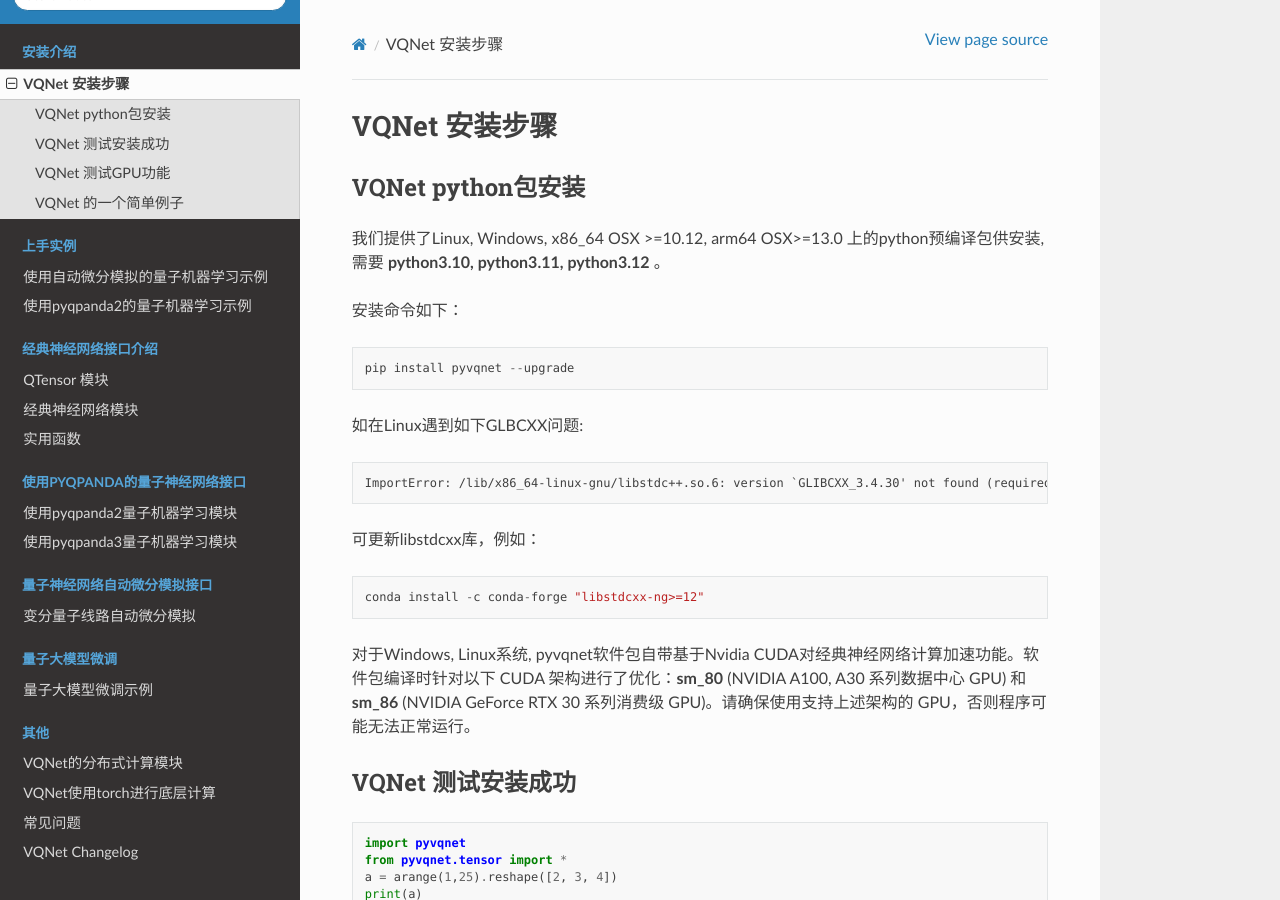
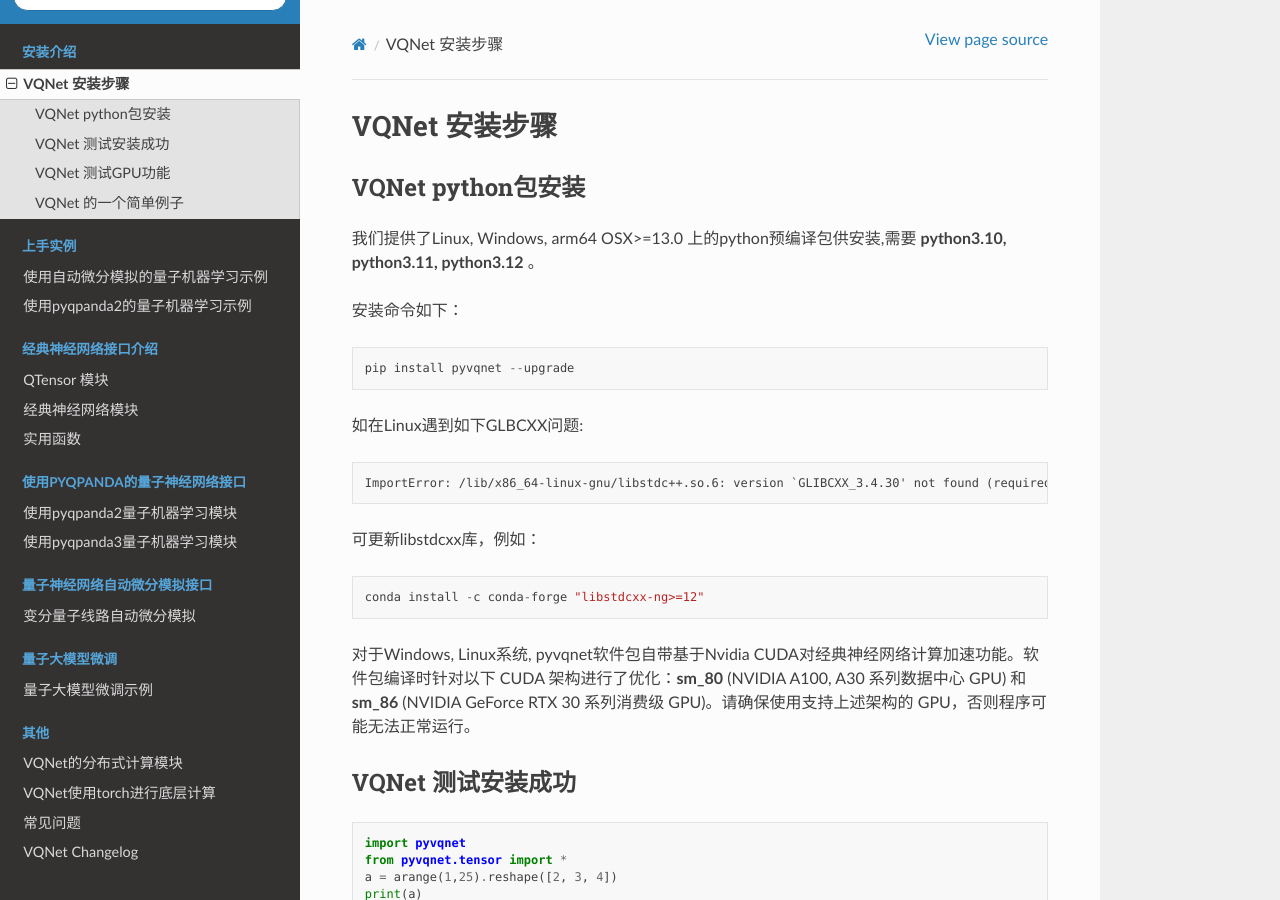
Before and after one commit to OriginQ/VQNET2.0-tutorial, a Sphinx documentation site: the page built from source/rst/install.rst, in a window 1280 px wide and 900 px high. Built offline with Sphinx 7.4.7 and the Read the Docs theme 3.1.0, drawn with Linux system fonts in a browser that asks for light colours.

Commit message:
[fix] remove install OSX x86 doc

```diff
--- a/source/rst/install.rst
+++ b/source/rst/install.rst
@@ -4,7 +4,7 @@
 VQNet python包安装
 ----------------------------------
 
-我们提供了Linux, Windows, x86_64 OSX >=10.12, arm64 OSX>=13.0 上的python预编译包供安装,需要 **python3.10, python3.11, python3.12** 。
+我们提供了Linux, Windows, arm64 OSX>=13.0 上的python预编译包供安装,需要 **python3.10, python3.11, python3.12** 。
 
 安装命令如下：
 
```
